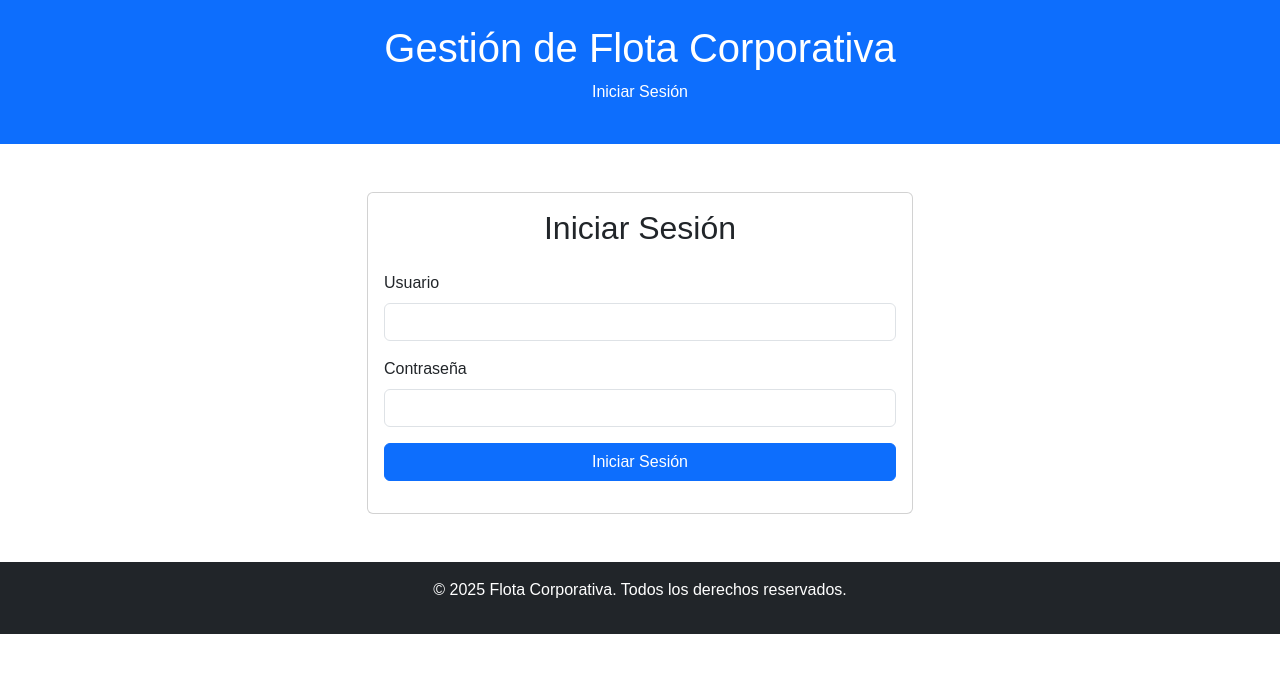
After one commit to tequila347/flota_corporativa, a Django app: page /login/ in a window 1280 px wide. The commit adds this page. Shown: the top 673 px of the page. Run offline with Django 4.2, Linux system fonts and the light colour scheme.

Commit message:
formulario de login creado con algunos errores

```diff
--- a/f_c/templates/viajes/index.html
+++ b/f_c/templates/viajes/index.html
@@ -24,6 +24,7 @@
                     <div class="card-body text-center">
                         <h5 class="card-title">Iniciar Sesión</h5>
                         <p class="card-text">Accede con tu cuenta de empleado o administrador.</p>
+                        <a href="{% url 'f_c:login' %}" class="btn btn-primary">Ir al Login</a>
 
                     </div>
                 </div>
--- /dev/null
+++ b/f_c/templates/viajes/login.html
@@ -0,0 +1,56 @@
+{% load static %}
+<!DOCTYPE html>
+<html lang="es">
+<head>
+    <meta charset="UTF-8">
+    <meta name="viewport" content="width=device-width, initial-scale=1.0">
+    <title>Flota Corporativa - Iniciar Sesión</title>
+    <link href="https://cdn.jsdelivr.net/npm/bootstrap@5.3.0/dist/css/bootstrap.min.css" rel="stylesheet">
+    <link rel="stylesheet" href="{% static 'css/styles.css' %}">
+</head>
+<body>
+    <header class="bg-primary text-white text-center py-4">
+        <h1>Gestión de Flota Corporativa</h1>
+        <p>Iniciar Sesión</p>
+    </header>
+
+    <main class="container my-5">
+        <div class="row justify-content-center">
+            <div class="col-md-6">
+                <div class="card">
+                    <div class="card-body">
+                        <h2 class="text-center mb-4">Iniciar Sesión</h2>
+                        {% if form.errors %}
+                            <div class="alert alert-danger">
+                                <p>Usuario o contraseña incorrectos. Por favor, intenta de nuevo.</p>
+                            </div>
+                        {% endif %}
+                        <form method="post" action="{% url 'f_c:login' %}">
+                            {% csrf_token %}
+                            <div class="mb-3">
+                                <label for="username" class="form-label">Usuario</label>
+                                <input type="text" class="form-control" id="username" name="username" required>
+                            </div>
+                            <div class="mb-3">
+                                <label for="password" class="form-label">Contraseña</label>
+                                <input type="password" class="form-control" id="password" name="password" required>
+                            </div>
+                            <button type="submit" class="btn btn-primary w-100">Iniciar Sesión</button>
+                        </form>
+                        <p class="mt-3 text-center">
+
+                        </p>
+                    </div>
+                </div>
+            </div>
+        </div>
+    </main>
+
+    <footer class="bg-dark text-white text-center py-3">
+        <p>&copy; 2025 Flota Corporativa. Todos los derechos reservados.</p>
+    </footer>
+
+    <script src="https://cdn.jsdelivr.net/npm/bootstrap@5.3.0/dist/js/bootstrap.bundle.min.js"></script>
+    <script src="{% static 'js/script.js' %}"></script>
+</body>
+</html>
--- a/f_c/urls.py
+++ b/f_c/urls.py
@@ -5,6 +5,9 @@ app_name='f_c'
 urlpatterns = [
     path('', views.index, name='index'),  # Ruta para la página principal
     path('registrar/', views.registrar_viaje, name='registrar_viaje'),
+    path('login/', views.login_view, name='login'),
+    path('dashboard/', views.dashboard, name='dashboard'),
+    path('logout/', views.logout_view, name='logout'),
     # Agrega una URL para listar viajes si es necesario
     path('viajes/', views.lista_viajes, name='lista_viajes'),
 ]
--- a/f_c/views.py
+++ b/f_c/views.py
@@ -4,6 +4,30 @@ from .forms import ViajeForm
 
 def index(request):
     return render(request, 'viajes/index.html')
+
+def login_view(request):
+    if request.method == 'POST':
+        username = request.POST['username']
+        password = request.POST['password']
+        user = authenticate(request, username=username, password=password)
+        if user is not None:
+            login(request, user)
+            messages.success(request, f"Bienvenido, {username}!")
+            return redirect('f_c:dashboard')
+        else:
+            messages.error(request, "Usuario o contraseña incorrectos.")
+            return render(request, 'viajes/login.html')
+    return render(request, 'viajes/login.html')
+
+def dashboard(request):
+    if not request.user.is_authenticated:
+        return redirect('f_c:login')
+    return render(request, 'viajes/dashboard.html', {'user': request.user})
+
+def logout_view(request):
+    logout(request)
+    messages.success(request, "Has cerrado sesión correctamente.")
+    return redirect('f_c:index')
 
 def lista_viajes(request):
     viajes = Viaje.objects.all()
```
Also changed, not shown: f_c/templates/viajes/dashboard.html (added, +43 -0 lines).
